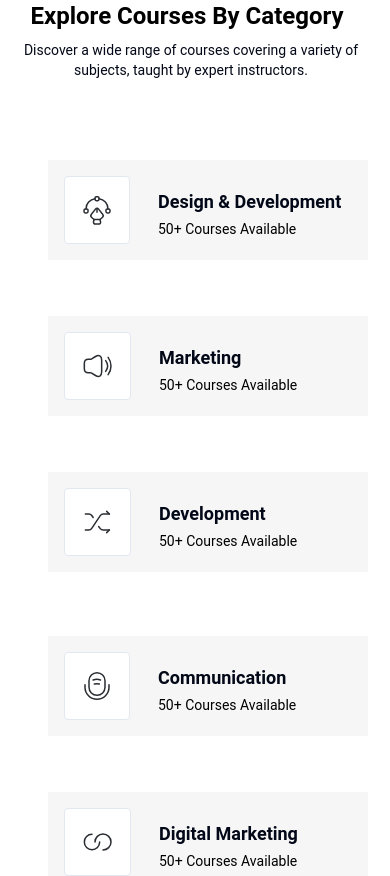
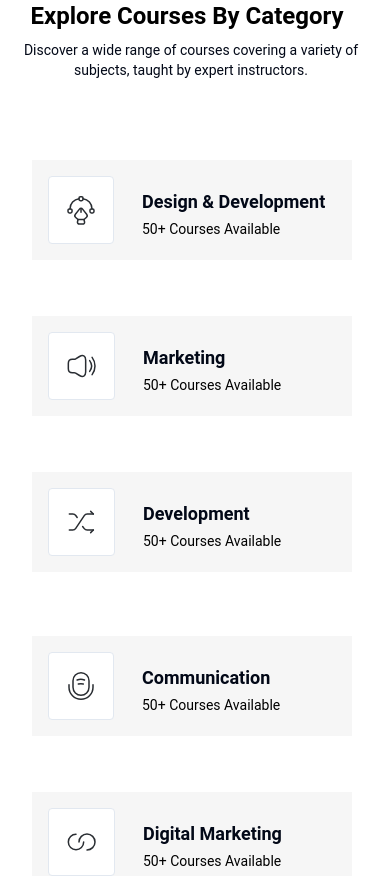
Before and after one commit to SabaZain/assignment-figma2, a Next.js app: page / in a window 390 px wide. Shown: the part 1120-1996 px from the top of the page. Built offline with nearby package versions, Linux system fonts and the light colour scheme.

Commit message:
Update CoursesCategory.tsx

```diff
--- a/src/components/CoursesCategory.tsx
+++ b/src/components/CoursesCategory.tsx
@@ -9,7 +9,7 @@ const CardLayout1: React.FC = () => {
           <h1 className='pt-8 text-2xl md:text-2xl lg:text-3xl text-center pr-4 md:pr-52 lg:pr-52 font-bold text-[#000000]'>Explore Courses By Category</h1>
           <p className='pt-2 text-sm text-center pr-2 md:pr-9 lg:pr-9'>Discover a wide range of courses covering a variety of subjects, taught by expert instructors.</p>
         </div>
-        <div className="flex-col md:flex-row lg:flex-row pl-12 md:pl-0 lg:pl-0">
+        <div className="flex-col md:flex-row lg:flex-row pl-8 md:pl-0 lg:pl-0">
             <div className="flex flex-col md:flex-row lg:flex-row justify-center gap-6 mt-8">
                 <Card1
                 ImageSrc="/Image/designdev.svg"
```
